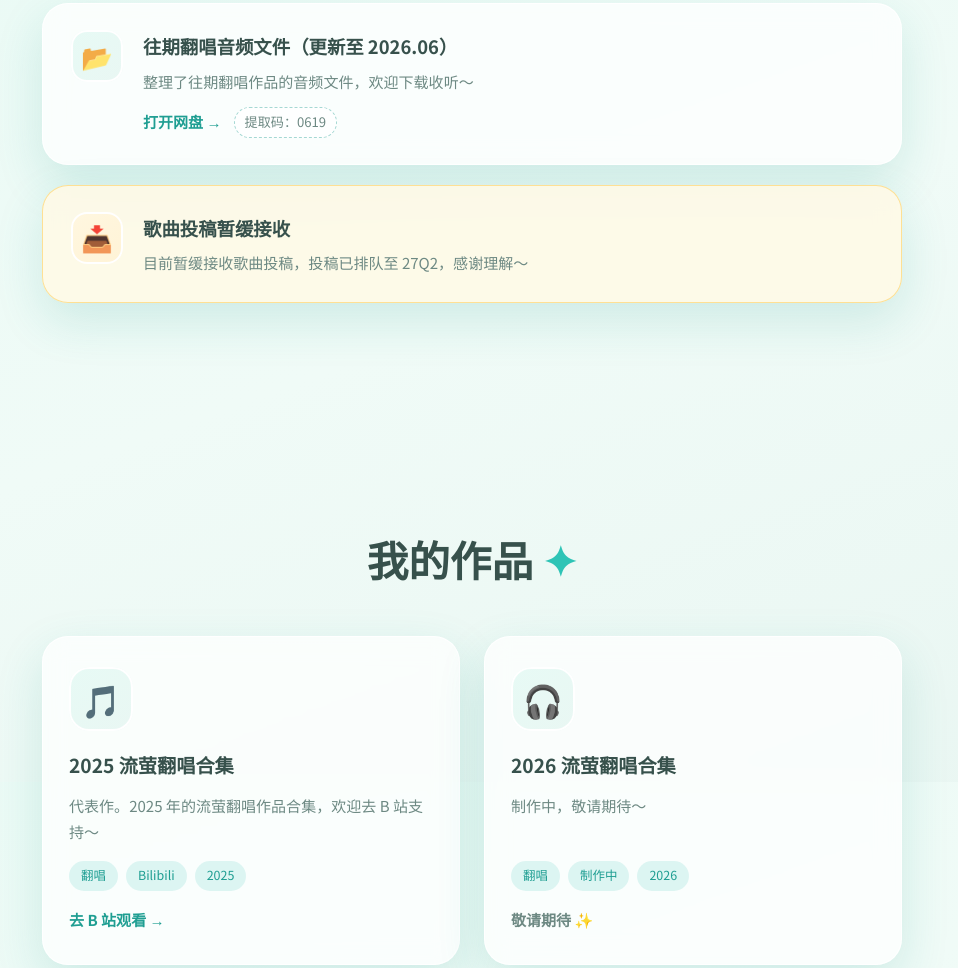
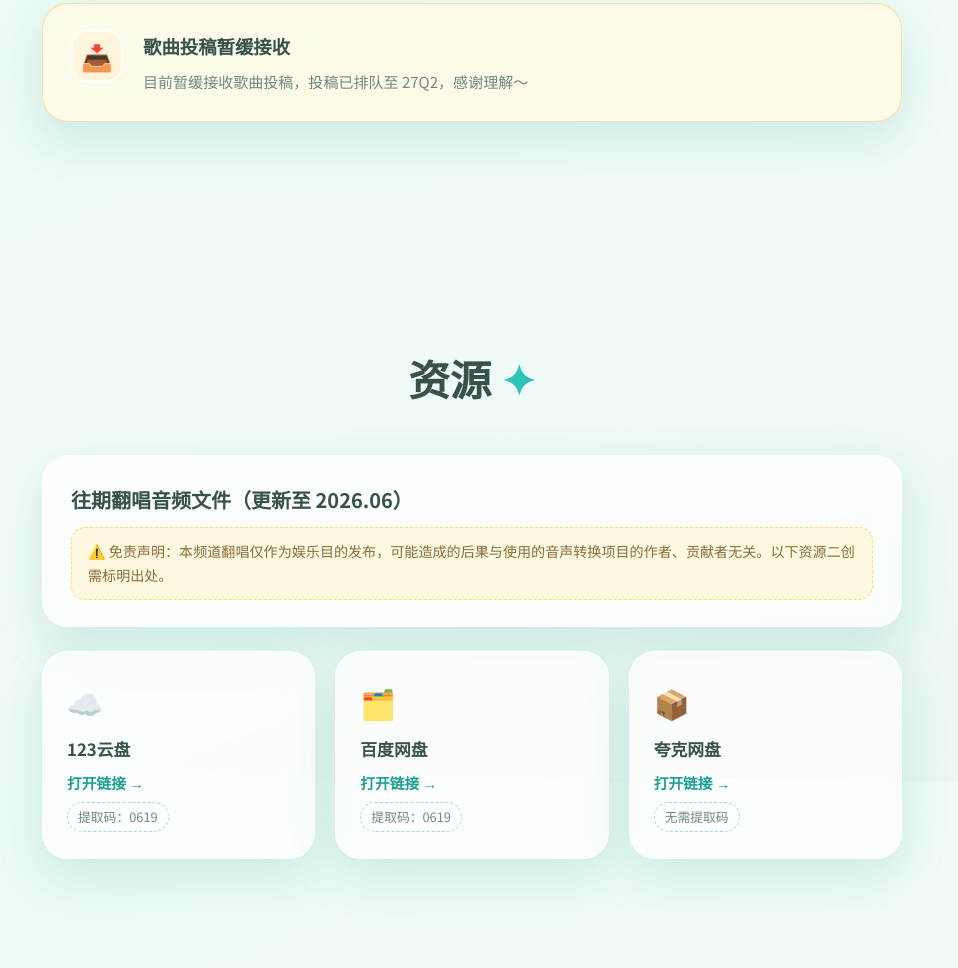
Before and after one commit to samlamp0619/firefly-site, a plain HTML site: page index.html in a window 1280 px wide. Shown: the part 1618-2586 px from the top of the page, without its empty margins (168-1126 px from the left). Drawn offline with Linux system fonts and the light colour scheme; a web font is replaced by a local one.

Commit message:
feat: 新增资源栏（三网盘+免责声明）与问卷栏

```diff
--- a/index.html
+++ b/index.html
@@ -42,8 +42,10 @@
         <li><a href="#hero">首页</a></li>
         <li><a href="#about">关于我</a></li>
         <li><a href="#notice">公告</a></li>
+        <li><a href="#resources">资源</a></li>
         <li><a href="#projects">作品</a></li>
         <li><a href="#contact">联系我</a></li>
+        <li><a href="#survey">问卷</a></li>
       </ul>
     </nav>
   </header>
@@ -134,18 +136,6 @@
         <h2 class="section-title reveal">公告 <span class="deco">✦</span></h2>
 
         <div class="notice-list">
-          <article class="notice-card glass reveal">
-            <div class="notice-icon">📂</div>
-            <div class="notice-body">
-              <h3>往期翻唱音频文件（更新至 2026.06）</h3>
-              <p>整理了往期翻唱作品的音频文件，欢迎下载收听～</p>
-              <div class="notice-links">
-                <a href="https://1821022739.share.123pan.cn/123pan/2me4jv-gjKyd?pwd=0619#" target="_blank" rel="noopener">打开网盘 →</a>
-                <span class="notice-pwd">提取码：0619</span>
-              </div>
-            </div>
-          </article>
-
           <article class="notice-card warn glass reveal">
             <div class="notice-icon">📥</div>
             <div class="notice-body">
@@ -153,6 +143,39 @@
               <p>目前暂缓接收歌曲投稿，投稿已排队至 27Q2，感谢理解～</p>
             </div>
           </article>
+        </div>
+      </div>
+    </section>
+
+    <!-- ============ 资源 ============ -->
+    <section id="resources" class="section">
+      <div class="container">
+        <h2 class="section-title reveal">资源 <span class="deco">✦</span></h2>
+
+        <div class="resource-head glass reveal">
+          <h3>往期翻唱音频文件（更新至 2026.06）</h3>
+          <p class="resource-disclaimer">⚠️ 免责声明：本频道翻唱仅作为娱乐目的发布，可能造成的后果与使用的音声转换项目的作者、贡献者无关。以下资源二创需标明出处。</p>
+        </div>
+
+        <div class="resource-grid">
+          <a class="resource-card glass reveal" href="https://1821022739.share.123pan.cn/123pan/2me4jv-gjKyd?pwd=0619#" target="_blank" rel="noopener">
+            <span class="resource-icon">☁️</span>
+            <span class="resource-name">123云盘</span>
+            <span class="resource-link">打开链接 →</span>
+            <span class="resource-pwd">提取码：0619</span>
+          </a>
+          <a class="resource-card glass reveal" href="https://pan.baidu.com/s/1bdEfva43ktBSbP6NUbH9Ew?pwd=0619" target="_blank" rel="noopener">
+            <span class="resource-icon">🗂️</span>
+            <span class="resource-name">百度网盘</span>
+            <span class="resource-link">打开链接 →</span>
+            <span class="resource-pwd">提取码：0619</span>
+          </a>
+          <a class="resource-card glass reveal" href="https://pan.quark.cn/s/0521125ab71f" target="_blank" rel="noopener">
+            <span class="resource-icon">📦</span>
+            <span class="resource-name">夸克网盘</span>
+            <span class="resource-link">打开链接 →</span>
+            <span class="resource-pwd">无需提取码</span>
+          </a>
         </div>
       </div>
     </section>
@@ -211,6 +234,16 @@
         </div>
       </div>
     </section>
+    <!-- ============ 问卷 ============ -->
+    <section id="survey" class="section">
+      <div class="container">
+        <h2 class="section-title reveal">问卷 <span class="deco">✦</span></h2>
+        <p class="section-sub reveal">欢迎填写问卷，你的每一条意见都很重要～</p>
+        <div class="survey-box glass reveal">
+          <script type='text/javascript' src='https://v.wjx.cn/handler/jqemed.ashx?activity=OUSYtjE&width=100%&source=iframe'></script>
+        </div>
+      </div>
+    </section>
   </main>
 
   <footer class="site-footer">
--- a/main.js
+++ b/main.js
@@ -303,7 +303,7 @@
   /* ================= 导航：滚动高亮 + 毛玻璃 ================= */
   const header = document.getElementById("site-header");
   const navLinks = document.querySelectorAll(".nav-links a");
-  const sections = ["hero", "about", "notice", "projects", "contact"].map(id => document.getElementById(id));
+  const sections = ["hero", "about", "notice", "resources", "projects", "contact", "survey"].map(id => document.getElementById(id));
 
   function onScroll() {
     header.classList.toggle("scrolled", window.scrollY > 20);
--- a/styles.css
+++ b/styles.css
@@ -504,6 +504,81 @@
   .notice-card { flex-direction: column; }
 }
 
+/* ===== 资源 ===== */
+.resource-head {
+  max-width: 860px;
+  margin: 0 auto 24px;
+  padding: 26px 28px;
+}
+
+.resource-head h3 {
+  font-family: var(--font-head);
+  font-size: 1.25rem;
+  margin-bottom: 10px;
+}
+
+.resource-disclaimer {
+  color: #8a6d3b;
+  background: rgba(255, 243, 205, 0.6);
+  border: 1px dashed rgba(255, 193, 7, 0.5);
+  border-radius: 14px;
+  padding: 12px 16px;
+  font-size: 0.88rem;
+  line-height: 1.7;
+}
+
+.resource-grid {
+  display: grid;
+  grid-template-columns: repeat(auto-fit, minmax(240px, 1fr));
+  gap: 20px;
+  max-width: 860px;
+  margin: 0 auto;
+}
+
+.resource-card {
+  padding: 26px 24px;
+  display: flex;
+  flex-direction: column;
+  gap: 6px;
+  transition: transform 0.3s ease, box-shadow 0.3s ease;
+}
+
+.resource-card:hover {
+  transform: translateY(-6px);
+  box-shadow: 0 26px 56px rgba(31, 158, 146, 0.26);
+}
+
+.resource-icon { font-size: 1.8rem; }
+
+.resource-name { font-weight: 700; font-size: 1.05rem; }
+
+.resource-link { color: var(--purple); font-weight: 700; font-size: 0.92rem; }
+
+.resource-pwd {
+  align-self: flex-start;
+  font-size: 0.8rem;
+  color: var(--ink-soft);
+  background: rgba(255, 255, 255, 0.8);
+  border: 1px dashed rgba(31, 158, 146, 0.4);
+  padding: 3px 10px;
+  border-radius: 999px;
+}
+
+/* ===== 问卷 ===== */
+.survey-box {
+  max-width: 860px;
+  margin: 0 auto;
+  padding: 20px;
+  overflow: hidden;
+}
+
+.survey-box iframe {
+  width: 100%;
+  border: 0;
+  min-height: 620px;
+  display: block;
+}
+
 /* ===== 项目作品 ===== */
 .project-grid {
   display: grid;
```
